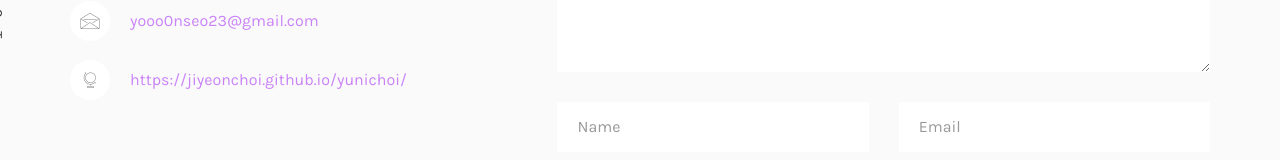
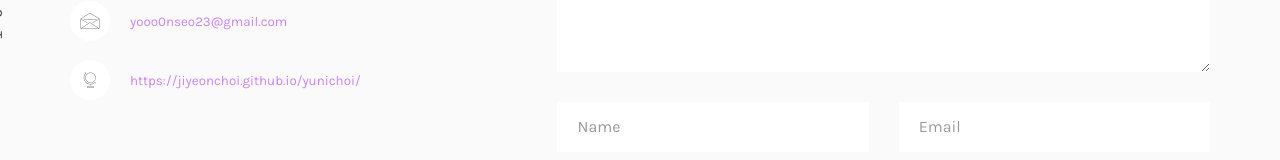
Before and after one commit to JiyeonChoi/yunichoi, a plain HTML site: page contact.html in a window 1280 px wide. Shown: the part 451-611 px from the top of the page. Drawn offline with nearby package versions, Linux system fonts and the light colour scheme; files whose address does not match are found by name; a web font is replaced by a local one.

Commit message:
Update contact.html

```diff
--- a/contact.html
+++ b/contact.html
@@ -136,8 +136,8 @@
 								<ul class="contact-info">
 									<li><span><i class="icon-map5"></i></span>Los Angeles, California, USA</li>
 									<!-- <li><span><i class="icon-phone4"></i></span>+ 1235 2355 98</li>
- -->									<li><span><i class="icon-envelope2"></i></span><a href="#">yooo0nseo23@gmail.com</a></li>
-									<li><span><i class="icon-globe3"></i></span><a href="#">https://jiyeonchoi.github.io/yunichoi/</a></li>
+ -->									<li><span><i class="icon-envelope2"></i></span><a href="mailto:yooo0nseo23@gmail.com" style="font-size:smaller;">yooo0nseo23@gmail.com</a></li>
+									<li><span><i class="icon-globe3"></i></span><a href="index.html" style="font-size:smaller;">https://jiyeonchoi.github.io/yunichoi/</a></li>
 								</ul>
 							</div>
 							<div class="col-md-7 col-md-push-1 animate-box">
```
